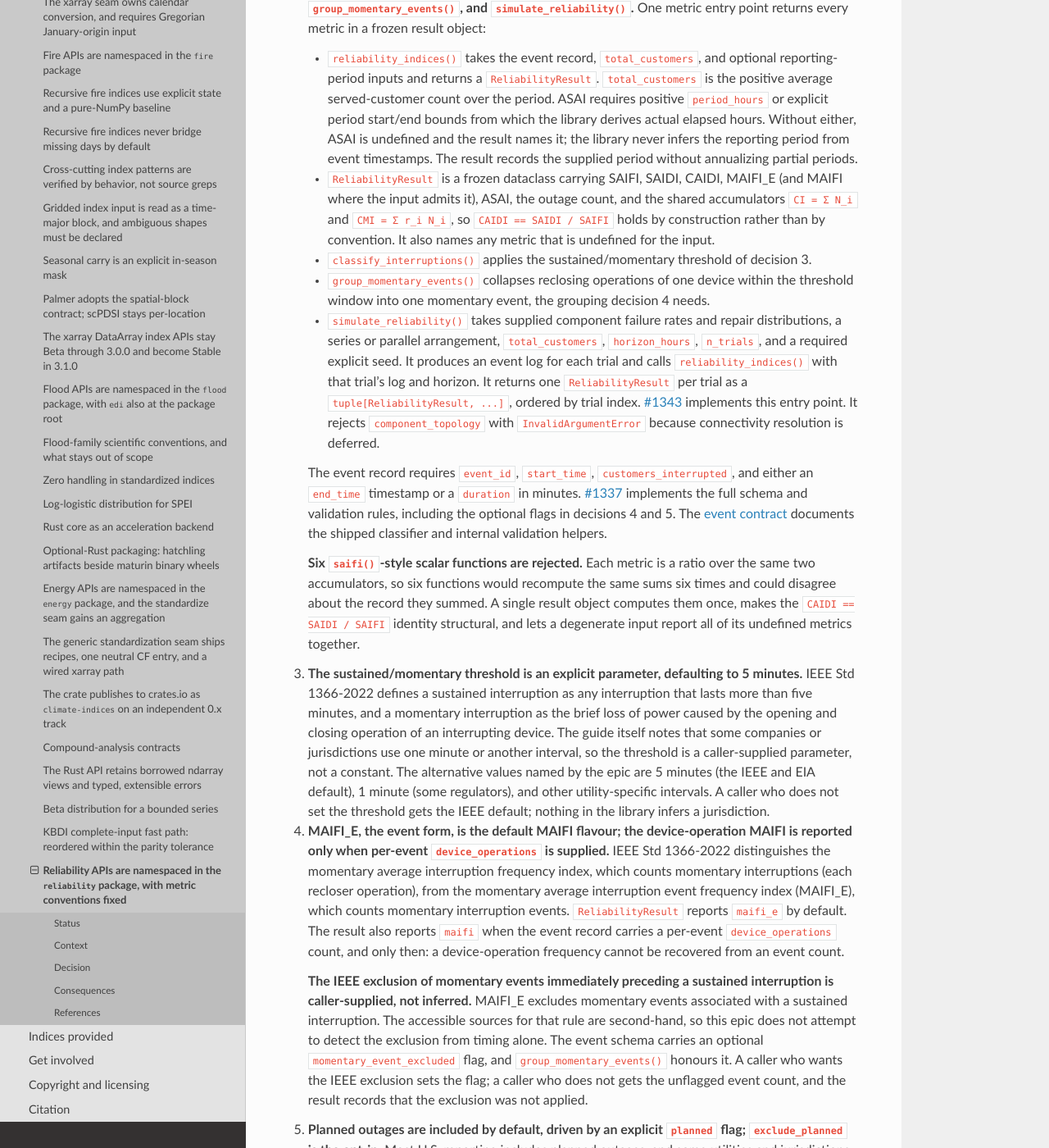
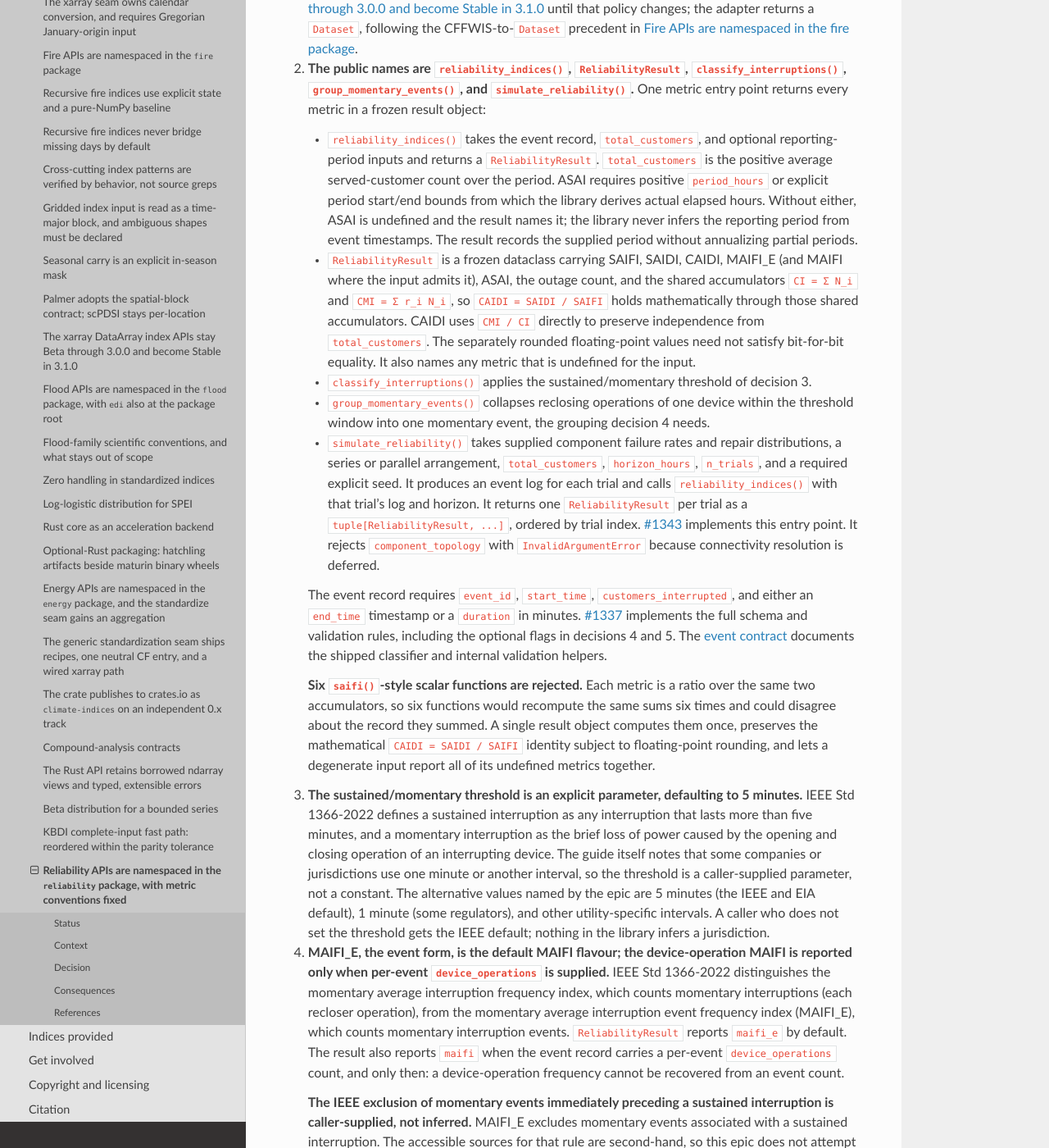
Before and after one commit to monocongo/climate_indices, a Sphinx documentation site: the page built from docs/adr/0026-reliability-module-api-and-conventions.md, in a window 1280 px wide and 1400 px high, scrolled down 1753 px. Shown: the whole window at 82% size. Built offline with Sphinx 7.4.7 and the Read the Docs theme 3.1.0, drawn with Linux system fonts in a browser that asks for light colours; some of the changed text lies outside the part shown.

Commit message:
feat(reliability): add CAIDI from shared accumulators
Closes #1340

```diff
--- a/docs/adr/0026-reliability-module-api-and-conventions.md
+++ b/docs/adr/0026-reliability-module-api-and-conventions.md
@@ -14,11 +14,16 @@
 Amended by ENERGY2-5 ([#1339](https://github.com/monocongo/climate_indices/issues/1339)):
 the same function and result compute SAIDI and the shared
 `CMI = sum(r_i N_i)` accumulator over the same sustained rows, and the
-`SAIDI_hours` conversion is documented for the later ASAI relationship. CAIDI,
-momentary metrics (MAIFI_E, MAIFI), availability (ASAI), grouping, simulation,
+`SAIDI_hours` conversion is documented for the later ASAI relationship.
+Amended by ENERGY2-6 ([#1340](https://github.com/monocongo/climate_indices/issues/1340)):
+`ReliabilityResult.caidi` computes `CMI / CI` from the shared accumulators.
+It returns NaN when `CI` is zero and names `caidi` in `undefined_metrics` without an additional warning.
+Both are read-only properties, so the result constructor remains unchanged.
+CAIDI is independent of `total_customers`; its identity with `SAIDI / SAIFI` permits floating-point rounding.
+Momentary metrics (MAIFI_E, MAIFI), availability (ASAI), grouping, simulation,
 adapters, and the reporting-period inputs remain unimplemented.
-ENERGY2-6 through ENERGY2-11
-([#1340](https://github.com/monocongo/climate_indices/issues/1340)–[#1345](https://github.com/monocongo/climate_indices/issues/1345))
+ENERGY2-7 through ENERGY2-11
+([#1341](https://github.com/monocongo/climate_indices/issues/1341)–[#1345](https://github.com/monocongo/climate_indices/issues/1345))
 implement the remaining design. Each decision is amended here as its implementation lands, as
 {doc}`0013-flood-module-api-and-naming` was for flood.
 
@@ -94,7 +99,9 @@
    - `ReliabilityResult` is a frozen dataclass carrying SAIFI, SAIDI, CAIDI,
      MAIFI_E (and MAIFI where the input admits it), ASAI, the outage count, and
      the shared accumulators `CI = Σ N_i` and `CMI = Σ r_i N_i`, so
-     `CAIDI == SAIDI / SAIFI` holds by construction rather than by convention.
+     `CAIDI = SAIDI / SAIFI` holds mathematically through those shared accumulators.
+     CAIDI uses `CMI / CI` directly to preserve independence from `total_customers`.
+     The separately rounded floating-point values need not satisfy bit-for-bit equality.
      It also names any metric that is undefined for the input.
    - `classify_interruptions()` applies the sustained/momentary threshold of
      decision 3.
@@ -121,9 +128,9 @@
    **Six `saifi()`-style scalar functions are rejected.** Each metric is a ratio
    over the same two accumulators, so six functions would recompute the same
    sums six times and could disagree about the record they summed. A single
-   result object computes them once, makes the `CAIDI == SAIDI / SAIFI` identity
-   structural, and lets a degenerate input report all of its undefined metrics
-   together.
+   result object computes them once, preserves the mathematical `CAIDI = SAIDI / SAIFI`
+   identity subject to floating-point rounding, and lets a degenerate input report
+   all of its undefined metrics together.
 
 3. **The sustained/momentary threshold is an explicit parameter, defaulting to 5
    minutes.** IEEE Std 1366-2022 defines a sustained interruption as any
```
Also changed, not shown: docs/reference.md (+21 -2 lines), 4 other files.
